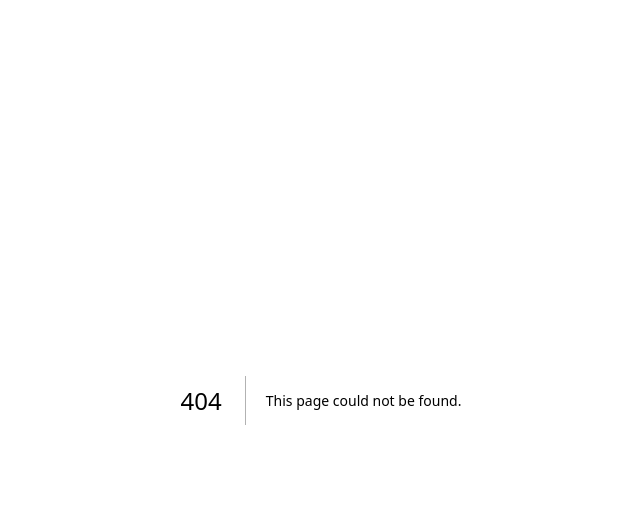
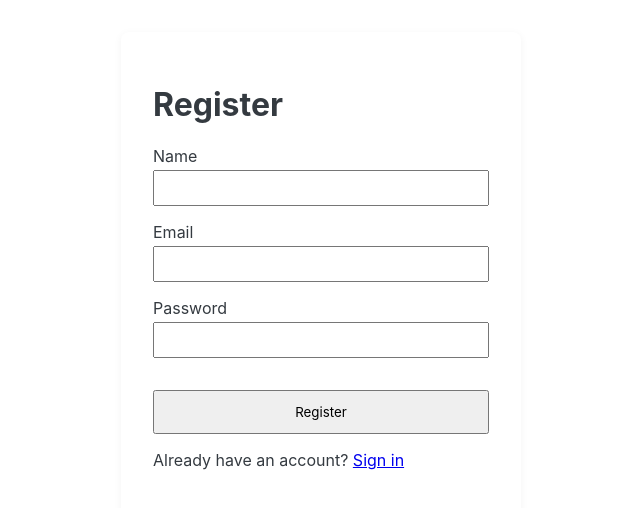
Before and after one commit to coolsheets/artisan, a Next.js app in the folder client/: page /register in a window 1280 px wide. Before the commit this address had no page. Shown: the top 508 px of the page, without its empty margins (319-959 px from the left). Built offline with nearby package versions, Linux system fonts and the light colour scheme.

Commit message:
Build register page

```diff
--- /dev/null
+++ b/client/pages/register.js
@@ -0,0 +1,125 @@
+import { useState } from 'react';
+import { useRouter } from 'next/router';
+
+export default function Register() {
+  const [form, setForm] = useState({ name: '', email: '', password: '' });
+  const [error, setError] = useState('');
+  const [success, setSuccess] = useState('');
+  const [loading, setLoading] = useState(false);
+  const router = useRouter();
+
+  // Handle input changes
+  const handleChange = e => {
+    setForm({ ...form, [e.target.name]: e.target.value });
+    setError('');
+    setSuccess('');
+  };
+
+  // Handle form submission
+  const handleSubmit = async e => {
+    e.preventDefault();
+    setLoading(true);
+    setError('');
+    setSuccess('');
+    try {
+      const res = await fetch('/api/auth/register', {
+        method: 'POST',
+        headers: { 'Content-Type': 'application/json' },
+        body: JSON.stringify(form),
+      });
+      const data = await res.json();
+      if (!res.ok) {
+        setError(data.message || 'Registration failed');
+      } else {
+        setSuccess('Registration successful! Redirecting...');
+        setTimeout(() => router.push('/login'), 1500);
+      }
+    } catch (err) {
+      setError('Network error. Please try again.');
+    } finally {
+      setLoading(false);
+    }
+  };
+
+  return (
+    <div className="register-page">
+      <h1>Register</h1>
+      <form onSubmit={handleSubmit} className="register-form">
+        <label>
+          Name
+          <input
+            name="name"
+            type="text"
+            required
+            value={form.name}
+            onChange={handleChange}
+            autoComplete="name"
+          />
+        </label>
+        <label>
+          Email
+          <input
+            name="email"
+            type="email"
+            required
+            value={form.email}
+            onChange={handleChange}
+            autoComplete="email"
+          />
+        </label>
+        <label>
+          Password
+          <input
+            name="password"
+            type="password"
+            required
+            minLength={8}
+            value={form.password}
+            onChange={handleChange}
+            autoComplete="new-password"
+          />
+        </label>
+        <button type="submit" disabled={loading}>
+          {loading ? 'Registering...' : 'Register'}
+        </button>
+        {error && <div className="form-error">{error}</div>}
+        {success && <div className="form-success">{success}</div>}
+      </form>
+      <p>
+        Already have an account? <a href="/login">Sign in</a>
+      </p>
+      <style jsx>{`
+        .register-page {
+          max-width: 400px;
+          margin: 2rem auto;
+          padding: 2rem;
+          background: #fff;
+          border-radius: 8px;
+          box-shadow: 0 2px 8px rgba(0,0,0,0.05);
+        }
+        .register-form label {
+          display: block;
+          margin-bottom: 1rem;
+        }
+        .register-form input {
+          width: 100%;
+          padding: 0.5rem;
+          margin-top: 0.25rem;
+        }
+        .register-form button {
+          width: 100%;
+          padding: 0.75rem;
+          margin-top: 1rem;
+        }
+        .form-error {
+          color: #b00;
+          margin-top: 1rem;
+        }
+        .form-success {
+          color: #080;
+          margin-top: 1rem;
+        }
+      `}</style>
+    </div>
+  );
+}
```
